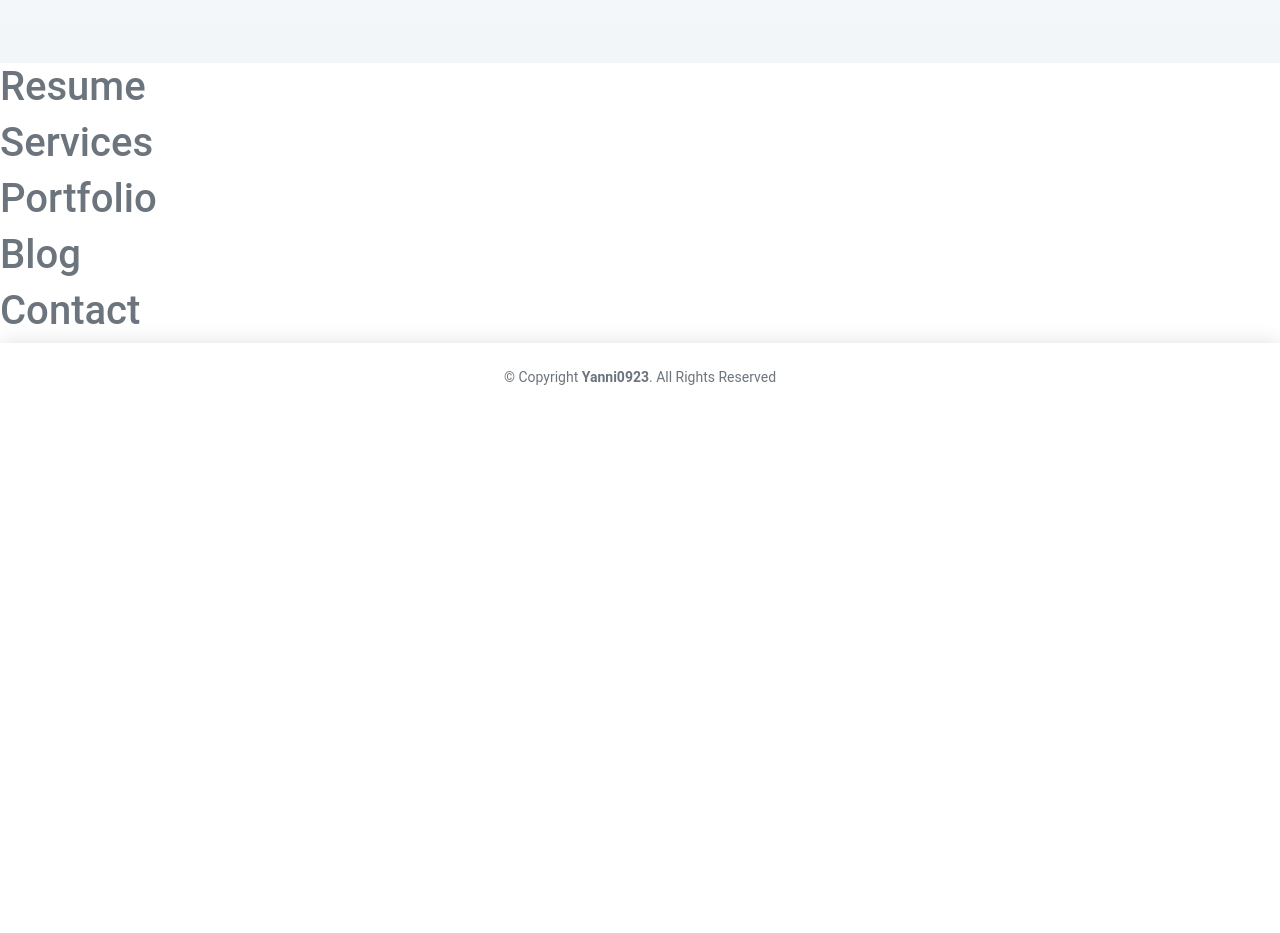
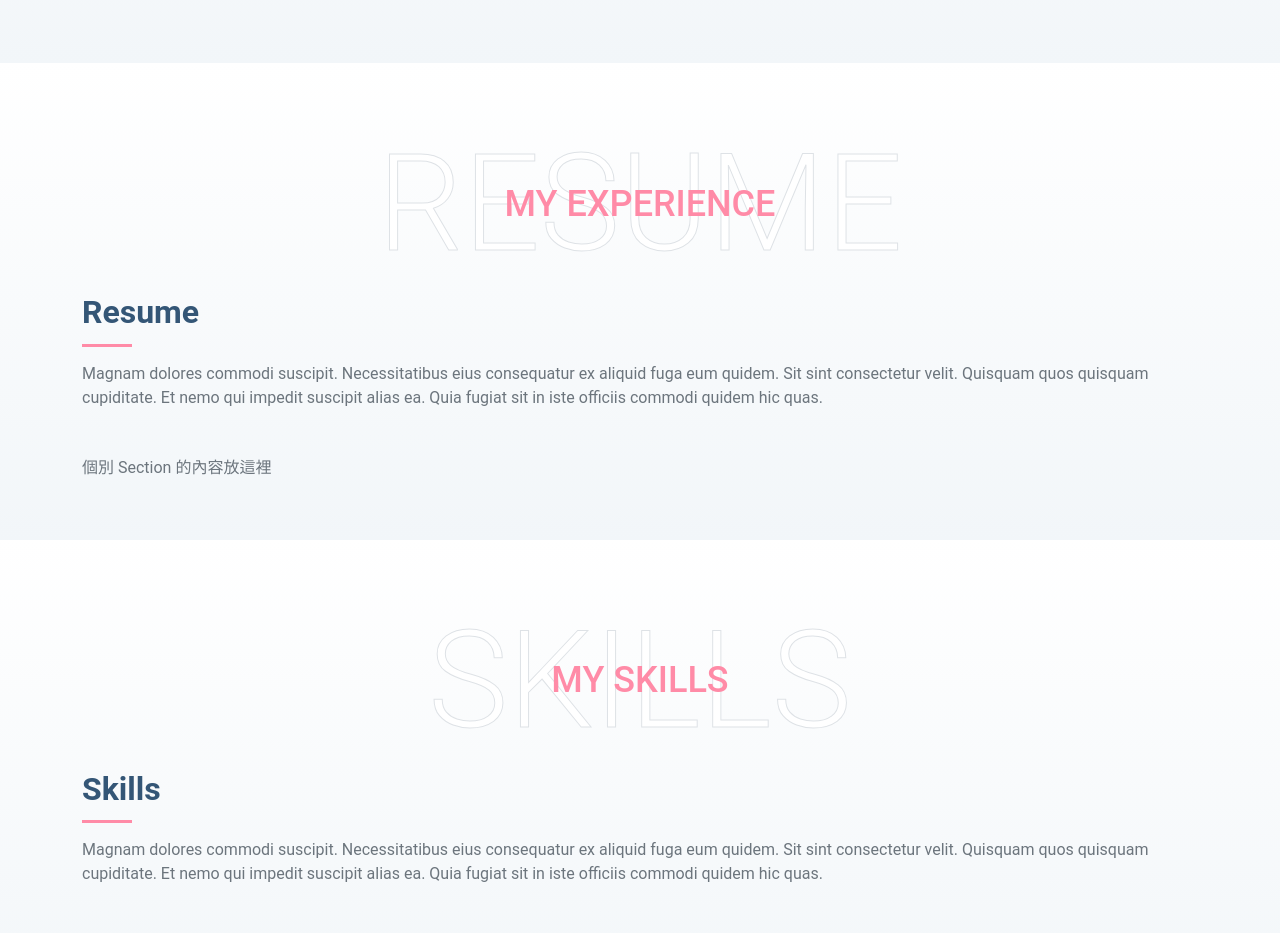
Before and after one commit to Yanni0923/my_website, a React (Create React App) app: page / in a window 1280 px wide. Shown: the part 1387-2320 px from the top of the page. Before the commit the page ends 1799 px from the top, so only its background shows below. Built offline with nearby package versions, Linux system fonts and the light colour scheme.

Commit message:
各 section title 內容初設定

```diff
--- a/src/sections/Blog.js
+++ b/src/sections/Blog.js
@@ -1,13 +1,25 @@
 import React from "react";
 import styled from "@emotion/styled";
 import "../../node_modules/bootstrap/dist/css/bootstrap.min.css";
+import Section from "../components/common/Section";
+import SectionTitle from "../components/common/SectionTitle";
+import SectionSubTitle from "../components/common/SectionSubtitle";
+
+const titleH2 = "Blog";
+const titlePara =
+  "Magnam dolores commodi suscipit. Necessitatibus eius consequatur ex aliquid fuga eum quidem. Sit sint consectetur velit. Quisquam quos quisquam cupiditate. Et nemo qui impedit suscipit alias ea. Quia fugiat sit in iste officiis commodi quidem hic quas.";
+const titleFront = "Lastest Blog";
+const titleBack = "Blog";
 
 const Blog = () => {
   return (
     <>
-      <h1>Blog</h1>
+      <Section>
+        <SectionTitle titleFront={titleFront} titleBack={titleBack} />
+        <SectionSubTitle h2={titleH2} para={titlePara} />
+        個別 Section 的內容放這裡
+      </Section>
     </>
   );
 };
-
 export default Blog;
--- a/src/sections/Contact.js
+++ b/src/sections/Contact.js
@@ -1,13 +1,25 @@
 import React from "react";
 import styled from "@emotion/styled";
 import "../../node_modules/bootstrap/dist/css/bootstrap.min.css";
+import Section from "../components/common/Section";
+import SectionTitle from "../components/common/SectionTitle";
+import SectionSubTitle from "../components/common/SectionSubtitle";
+
+const titleH2 = "Contact";
+const titlePara =
+  "Magnam dolores commodi suscipit. Necessitatibus eius consequatur ex aliquid fuga eum quidem. Sit sint consectetur velit. Quisquam quos quisquam cupiditate. Et nemo qui impedit suscipit alias ea. Quia fugiat sit in iste officiis commodi quidem hic quas.";
+const titleFront = "Contact Me";
+const titleBack = "Contact";
 
 const Contact = () => {
   return (
     <>
-      <h1>Contact</h1>
+      <Section>
+        <SectionTitle titleFront={titleFront} titleBack={titleBack} />
+        <SectionSubTitle h2={titleH2} para={titlePara} />
+        個別 Section 的內容放這裡
+      </Section>
     </>
   );
 };
-
 export default Contact;
--- a/src/sections/Portfolio.js
+++ b/src/sections/Portfolio.js
@@ -1,13 +1,25 @@
 import React from "react";
 import styled from "@emotion/styled";
 import "../../node_modules/bootstrap/dist/css/bootstrap.min.css";
+import Section from "../components/common/Section";
+import SectionTitle from "../components/common/SectionTitle";
+import SectionSubTitle from "../components/common/SectionSubtitle";
+
+const titleH2 = "Portfolio";
+const titlePara =
+  "Magnam dolores commodi suscipit. Necessitatibus eius consequatur ex aliquid fuga eum quidem. Sit sint consectetur velit. Quisquam quos quisquam cupiditate. Et nemo qui impedit suscipit alias ea. Quia fugiat sit in iste officiis commodi quidem hic quas.";
+const titleFront = "My Portfolio";
+const titleBack = "Portfolio";
 
 const Portfolio = () => {
   return (
     <>
-      <h1>Portfolio</h1>
+      <Section>
+        <SectionTitle titleFront={titleFront} titleBack={titleBack} />
+        <SectionSubTitle h2={titleH2} para={titlePara} />
+        個別 Section 的內容放這裡
+      </Section>
     </>
   );
 };
-
 export default Portfolio;
--- a/src/sections/Resume.js
+++ b/src/sections/Resume.js
@@ -1,13 +1,25 @@
 import React from "react";
 import styled from "@emotion/styled";
 import "../../node_modules/bootstrap/dist/css/bootstrap.min.css";
+import Section from "../components/common/Section";
+import SectionTitle from "../components/common/SectionTitle";
+import SectionSubTitle from "../components/common/SectionSubtitle";
+
+const titleH2 = "Resume";
+const titlePara =
+  "Magnam dolores commodi suscipit. Necessitatibus eius consequatur ex aliquid fuga eum quidem. Sit sint consectetur velit. Quisquam quos quisquam cupiditate. Et nemo qui impedit suscipit alias ea. Quia fugiat sit in iste officiis commodi quidem hic quas.";
+const titleFront = "My experience";
+const titleBack = "Resume";
 
 const Resume = () => {
   return (
     <>
-      <h1>Resume</h1>
+      <Section>
+        <SectionTitle titleFront={titleFront} titleBack={titleBack} />
+        <SectionSubTitle h2={titleH2} para={titlePara} />
+        個別 Section 的內容放這裡
+      </Section>
     </>
   );
 };
-
 export default Resume;
--- a/src/sections/Services.js
+++ b/src/sections/Services.js
@@ -1,13 +1,25 @@
 import React from "react";
 import styled from "@emotion/styled";
 import "../../node_modules/bootstrap/dist/css/bootstrap.min.css";
+import Section from "../components/common/Section";
+import SectionTitle from "../components/common/SectionTitle";
+import SectionSubTitle from "../components/common/SectionSubtitle";
+
+const titleH2 = "Skills";
+const titlePara =
+  "Magnam dolores commodi suscipit. Necessitatibus eius consequatur ex aliquid fuga eum quidem. Sit sint consectetur velit. Quisquam quos quisquam cupiditate. Et nemo qui impedit suscipit alias ea. Quia fugiat sit in iste officiis commodi quidem hic quas.";
+const titleFront = "My Skills";
+const titleBack = "Skills";
 
 const Services = () => {
   return (
     <>
-      <h1>Services</h1>
+      <Section>
+        <SectionTitle titleFront={titleFront} titleBack={titleBack} />
+        <SectionSubTitle h2={titleH2} para={titlePara} />
+        個別 Section 的內容放這裡
+      </Section>
     </>
   );
 };
-
 export default Services;
```
